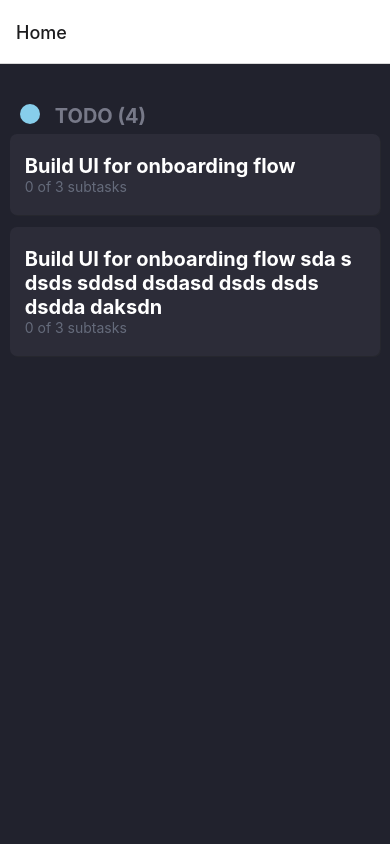
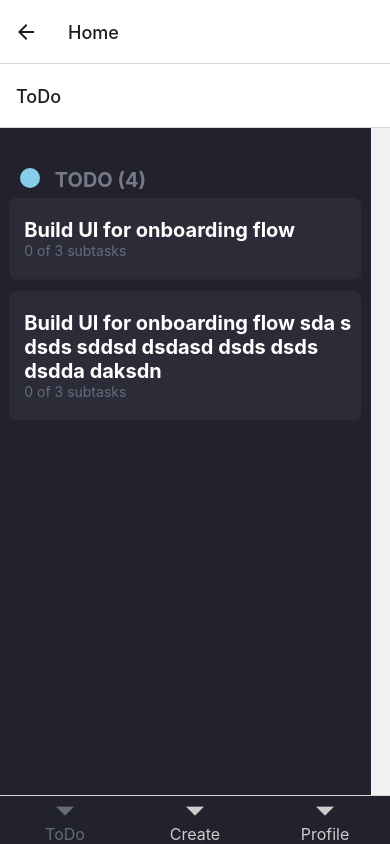
Before and after one commit to lalitkishork73/To-Do-app-React-Native, a React Native app in the folder Todo/: screen /Home in a window 390 px wide. Built offline with nearby package versions, Linux system fonts and the light colour scheme.

Commit message:
multistage tab

```diff
--- a/Todo/App.tsx
+++ b/Todo/App.tsx
@@ -11,9 +11,8 @@ const Stack = createStackNavigator();
 const App = () => {
   return (
     <NavigationContainer>
-      <Stack.Navigator initialRouteName="Home">
+      <Stack.Navigator initialRouteName="Login">
         <Stack.Screen name="Login" component={LoginScreen} />
-        <Stack.Screen name="Profile" component={ProfileScreen} />
         <Stack.Screen name="Home" component={HomeScreen} />
       </Stack.Navigator>
     </NavigationContainer>
--- a/Todo/package.json
+++ b/Todo/package.json
@@ -10,6 +10,7 @@
   },
   "dependencies": {
     "@expo/webpack-config": "^19.0.0",
+    "@react-navigation/bottom-tabs": "^6.5.11",
     "@react-navigation/native": "^6.1.9",
     "@react-navigation/stack": "^6.3.20",
     "axios": "^1.6.0",
--- a/Todo/screens/HomeScreen.tsx
+++ b/Todo/screens/HomeScreen.tsx
@@ -1,16 +1,55 @@
 // screens/HomeScreen.tsx
 import React from 'react';
-import { View, Text, Button } from 'react-native';
+import { createBottomTabNavigator } from '@react-navigation/bottom-tabs';
+import { View, Text, StyleSheet } from 'react-native';
+import ProfileScreen from './ProfileScreen';
 import TodoView from './TodoView';
+const Tab = createBottomTabNavigator();
+
+const TodoScreen = () => (
+    <View style={styles.tabContent}>
+        <TodoView />
+    </View>
+);
+
+const InProgressScreen = () => (
+    <View style={styles.tabContent}>
+        <Text style={styles.tabText}>In Progress</Text>
+        {/* Display tasks related to "In Progress" category */}
+    </View>
+);
+
+
 
 const HomeScreen = () => {
-    // Implement task management and related components here
-
     return (
-
-        <TodoView />
-
+        <Tab.Navigator
+            screenOptions={({ route }) => ({
+                tabBarActiveTintColor: '#676C78', // Text color for active tab
+                tabBarInactiveTintColor: '#ccc', // Text color for inactive tab
+                tabBarIndicatorStyle: { backgroundColor: '#676C78' }, // Tab indicator color
+                tabBarStyle: { backgroundColor: '#21222D' }, // Tab bar background color
+                tabBarLabelStyle: { fontSize: 16, }, // Tab label style
+            })}
+        >
+            <Tab.Screen name="Todo" component={TodoScreen} options={{ title: 'ToDo' }} />
+            <Tab.Screen name="In Progress" component={InProgressScreen} options={{ title: 'Create' }} />
+            <Tab.Screen name="Completed" component={ProfileScreen} options={{ title: 'Profile' }} />
+        </Tab.Navigator>
     );
 };
 
+const styles = StyleSheet.create({
+    tabContent: {
+        width: '95%',
+        flex: 1,
+        justifyContent: 'center',
+        alignItems: 'center',
+        backgroundColor: '#21222D',
+    },
+    tabText: {
+        fontSize: 20,
+    },
+});
+
 export default HomeScreen;
--- a/Todo/screens/LoginScreen.tsx
+++ b/Todo/screens/LoginScreen.tsx
@@ -10,7 +10,7 @@ const LoginScreen = ({ navigation }:any) => {
     const handleLogin = async () => {
         try {
 
-            const response = await axios.post('https://fakeapi.platzi.com/en/rest/auth-jwt', {
+            const response = await axios.post('https://api.escuelajs.co/api/v1/auth/login', {
                 email,
                 password,
             });
@@ -20,7 +20,7 @@ const LoginScreen = ({ navigation }:any) => {
             // If login is successful, navigate to the Profile screen
             console.log(response)
             if (response) {
-                navigation.navigate('Profile');
+                navigation.navigate('Home');
             }
         } catch (error) {
             console.error('Login failed:', error);
```
Also changed, not shown: Todo/screens/Ap.tsx (deleted, +0 -73 lines), 1 other file (tests, documents, lock files or other folders).
